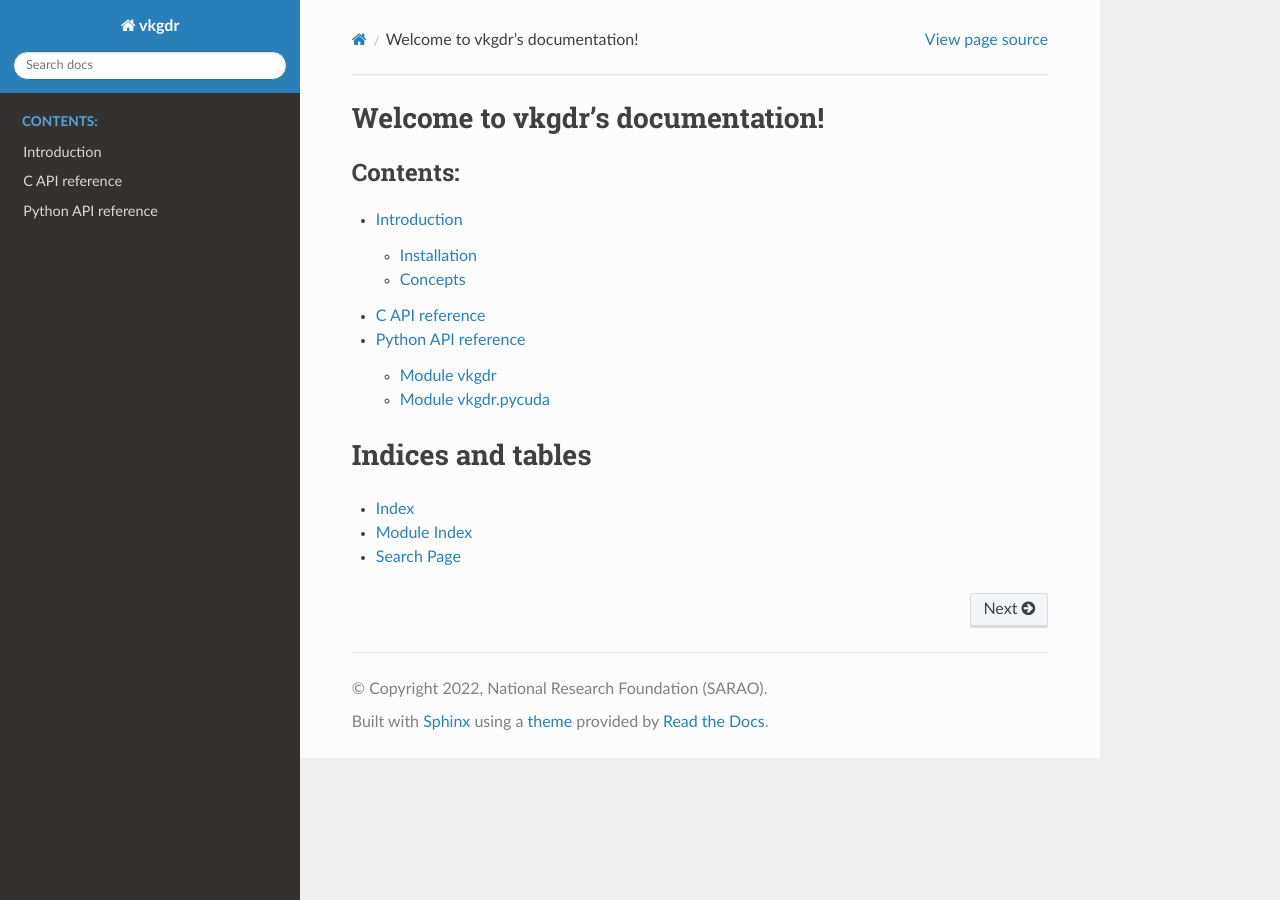
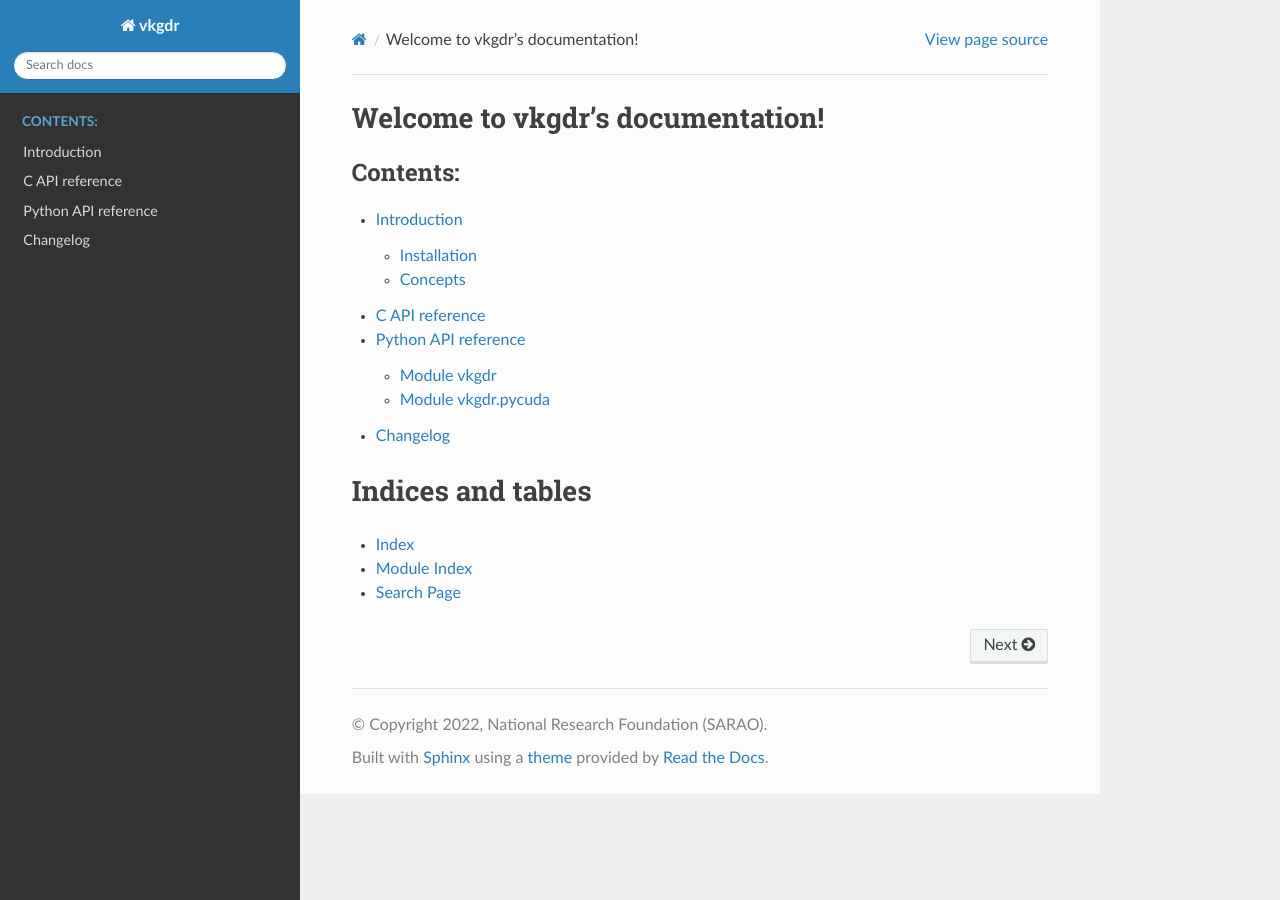
Before and after one commit to ska-sa/vkgdr, a Sphinx documentation site: the page built from doc/index.rst, in a window 1280 px wide. Built offline with Sphinx 7.4.7 and the Read the Docs theme 2.0.0, drawn with Linux system fonts in a browser that asks for light colours; the version number could not be read and is left out.

Commit message:
Add a changelog for the first release

```diff
--- /dev/null
+++ b/doc/changelog.rst
@@ -0,0 +1,6 @@
+Changelog
+=========
+
+.. rubric:: 0.1
+
+- First public release.
--- a/doc/index.rst
+++ b/doc/index.rst
@@ -13,6 +13,7 @@
    intro
    c_api
    python_api
+   changelog
 
 
 Indices and tables
```
